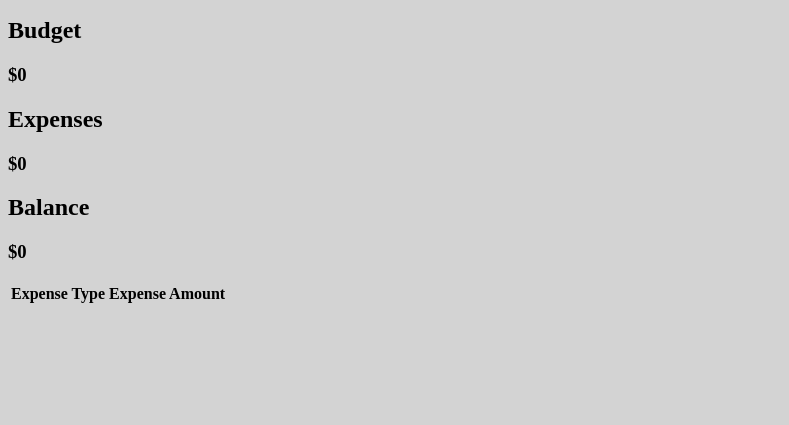
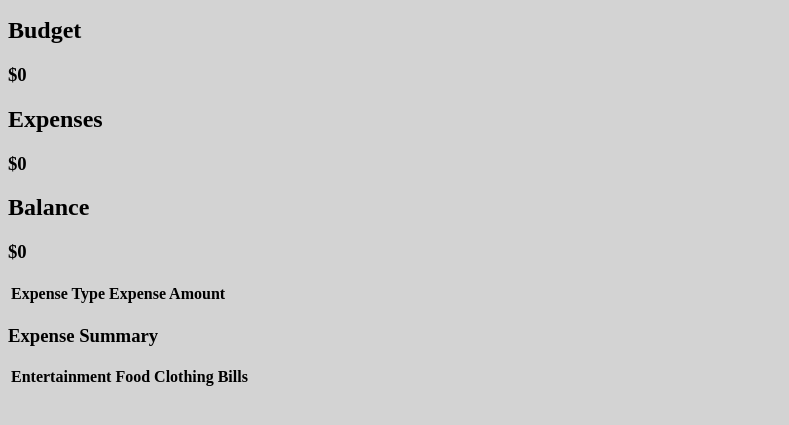
Before and after one commit to ivonaivezaj/budget-app-project, a plain HTML site: page index.html in a window 1280 px wide. Shown: the part 125-550 px from the top of the page, without its empty margins (0-789 px from the left). Drawn offline with Linux system fonts and the light colour scheme.

Commit message:
First Project

```diff
--- a/index.html
+++ b/index.html
@@ -33,7 +33,7 @@
           <input type="number" id="expenseAmount" />
           <button type="button" id="expenseButton">Add Expense</button>
       </form>
-
+    </div>
       <!-- BALANCE CONTAINER -->
       <div id="balance-container">
         <div id="budgetTotalAmount">
@@ -59,6 +59,15 @@
           </tr>
         </table>
       </div>
-    </div>
+    <table id='summary'>
+      <h3>Expense Summary</h3>
+      <table>
+          <tr>
+            <th>Entertainment</th>
+            <th>Food</th>
+            <th>Clothing</th>
+            <th>Bills</th>
+            </tr>
+        </table>
 </body>
 </html>
```
